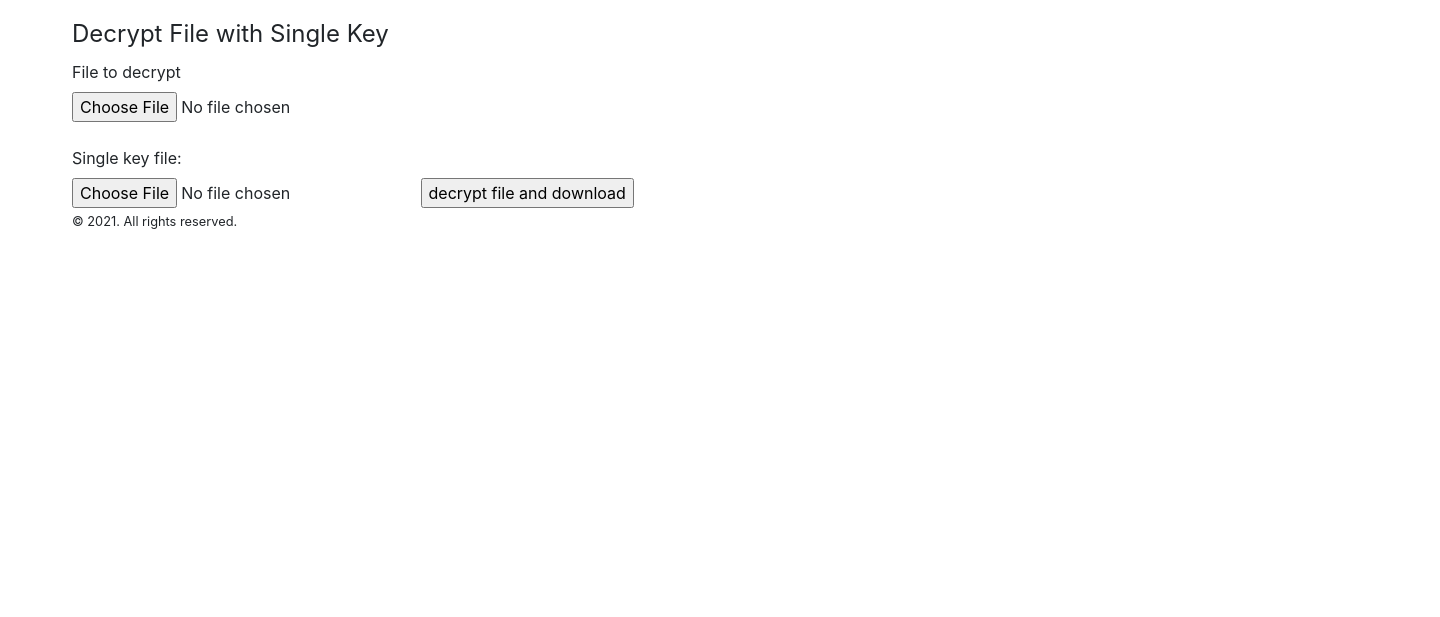
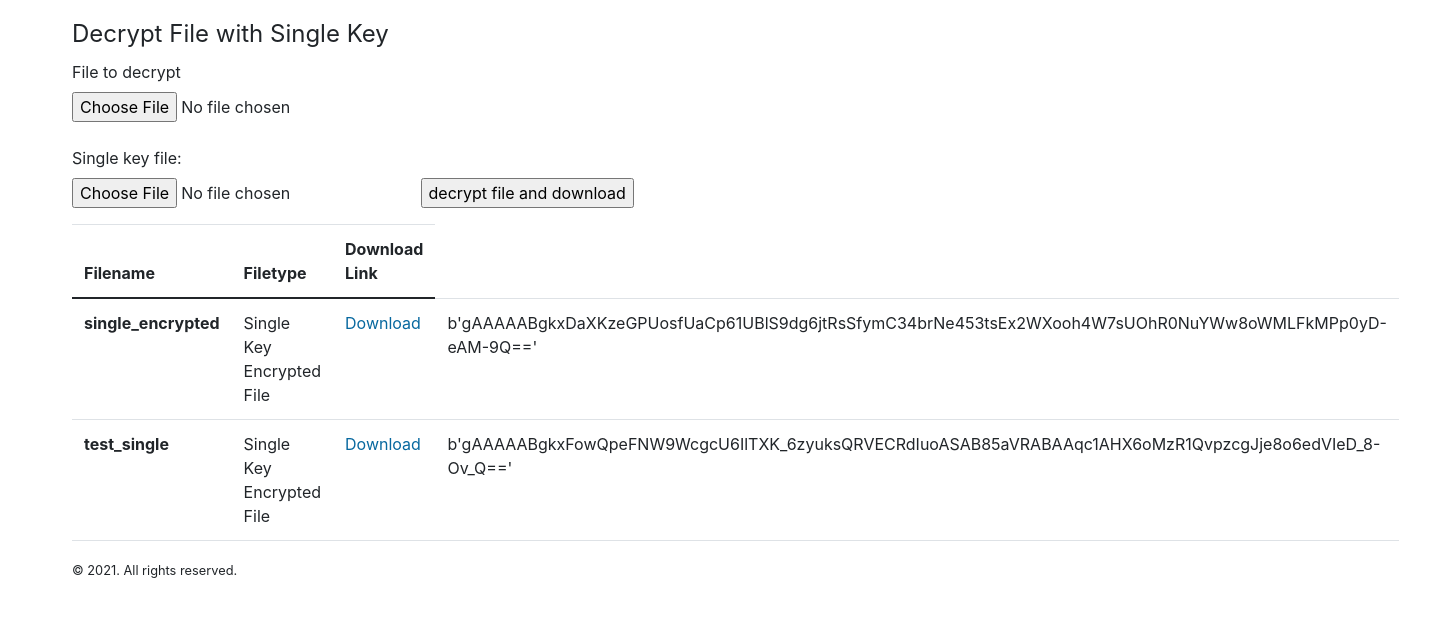
Before and after one commit to LewkyB/Steganography_Flask, a Flask app: page /single_key_methods/file_decryption in a window 1440 px wide. Shown: the part 56-673 px from the top of the page. Run offline with Flask 2, Linux system fonts and the light colour scheme; a user stored in the database is signed in; data comes from the database, SQL or seed files in the repository; both versions use the stored data as it was after the commit; some libraries are stand-ins or nearby versions; some web fonts are replaced.

Commit message:
fully functional rsa decryption, added tables to decryption templates to offer associated stored files

```diff
--- a/irctube/encryption.py
+++ b/irctube/encryption.py
@@ -128,6 +128,13 @@ def single_key_file_encryption():
 @encryption.route("/single_key_methods/file_decryption", methods=["GET", "POST"])
 def single_key_file_decryption():
 
+    # store all of available single key files for display on html template
+    user_files = FileContents.query.filter_by(
+        user_id=current_user.id, filetype="Single Key Encrypted File"
+    ).all()
+
+    print(user_files)
+
     if request.method == "POST":
         key_file = request.files["single_key_file"].read()
         encrypted_file = request.files["user_file_to_decrypt_single_key"].read()
@@ -146,7 +153,7 @@ def single_key_file_decryption():
             mimetype="text/plain",
         )
 
-    return render_template("single_key/file_decryption.html")
+    return render_template("single_key/file_decryption.html", user_files=user_files)
 
 
 @encryption.route("/rsa/file_encryption", methods=["GET", "POST"])
@@ -188,7 +195,7 @@ def rsa_file_encryption():
             ),
         )
 
-        b64_encrypted_data = base64.b64encode(encrypted_data)
+        b64_encrypted_data = base64.urlsafe_b64encode(encrypted_data)
 
         file_for_storage = io.BytesIO(b64_encrypted_data)
         file_for_storage.seek(0)
@@ -236,6 +243,11 @@ def rsa_file_encryption():
 @encryption.route("/rsa/file_decryption", methods=["GET", "POST"])
 def rsa_file_decryption():
 
+    # store all of available single key files for display on html template
+    user_files = FileContents.query.filter_by(
+        user_id=current_user.id, filetype="RSA Encrypted File"
+    ).all()
+
     if request.method == "POST":
         byte_password = bytes(request.form["rsa_key_password"], "utf-8")
 
@@ -245,7 +257,8 @@ def rsa_file_decryption():
             password=byte_password,
         )
 
-        encrypted_file_data = request.files["user_file_to_decrypt_rsa_file"].read()
+        b64_encrypted_file_data = request.files["user_file_to_decrypt_rsa_file"].read()
+        encrypted_file_data = base64.urlsafe_b64decode(b64_encrypted_file_data)
 
         decrypted_data = private_key.decrypt(
             encrypted_file_data,
@@ -268,4 +281,4 @@ def rsa_file_decryption():
             mimetype="text/plain",
         )
 
-    return render_template("rsa/file_decryption.html")
+    return render_template("rsa/file_decryption.html", user_files=user_files)
--- a/irctube/templates/single_key/file_decryption.html
+++ b/irctube/templates/single_key/file_decryption.html
@@ -19,6 +19,32 @@
       </fieldset>
    </div>
 
+<table class="table">
+
+  <thead>
+    <tr>
+      <th scope="col">Filename</th>
+      <th scope="col">Filetype</th>
+      <th scope="col">Download Link</th>
+    </tr>
+  </thead>
+  <tbody>
+  {% for file in user_files %}
+    <tr>
+      <th scope="row">{{file.name}}</th>
+      <td>{{file.filetype}} </td>
+      <td><a href={{ url_for('views.download_blob', id=file.id) }}>Download</a> </td>
+      <td>{{file.data}}</td>
+    </tr>
+
+  <p>
+  </p>
+
+  {% endfor %}
+
+  </tbody>
+
+</table>
 </form>
 
 
```
Also changed, not shown: irctube/templates/rsa/file_decryption.html (+31 -10 lines), irctube/db.sqlite.
